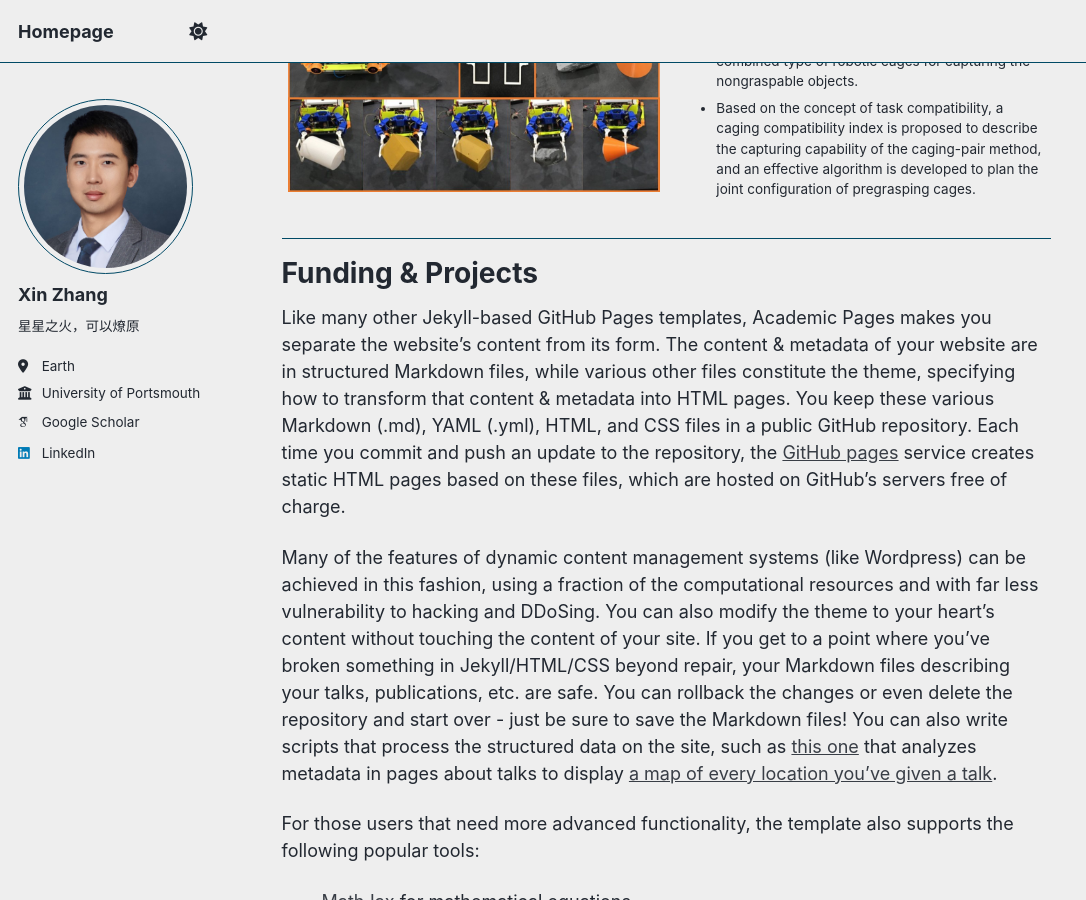
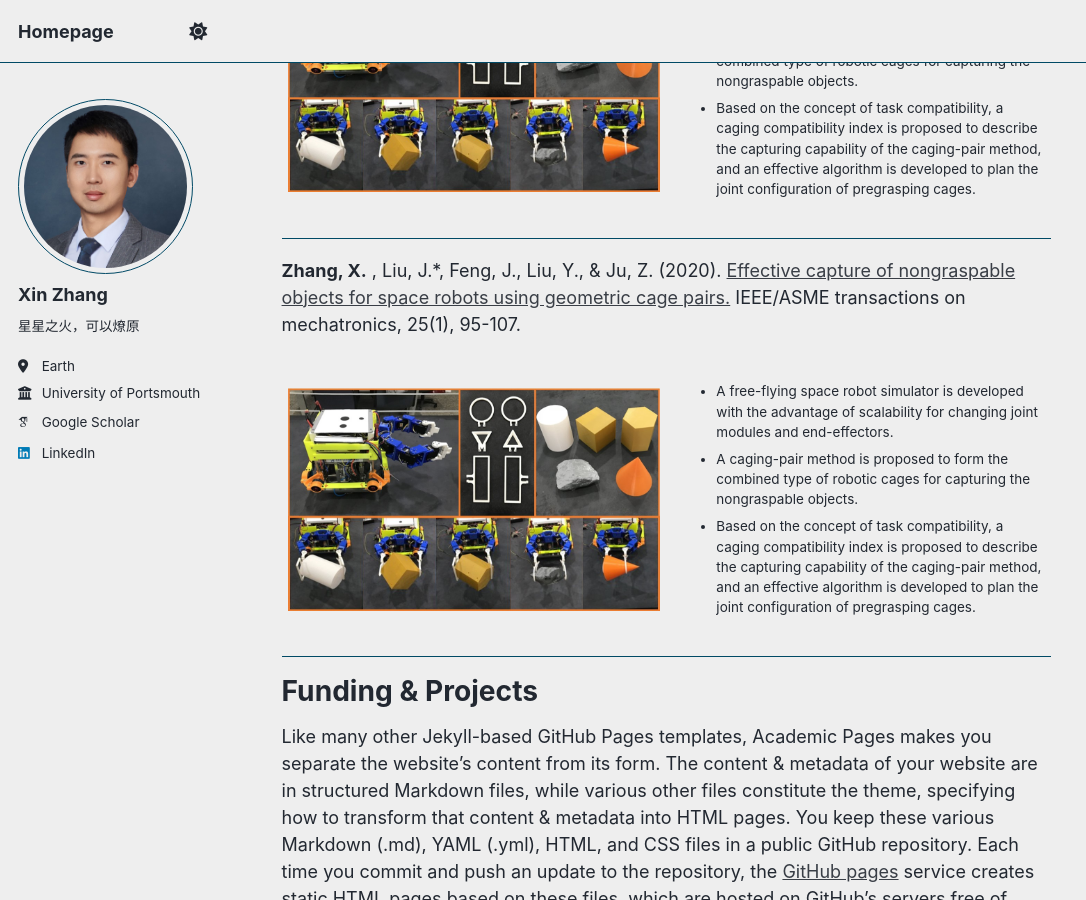
Before and after one commit to Mansion-ZX/Mansion-ZX.github.io, a Jekyll site: the page built from _pages/about.md, in a window 1280 px wide and 900 px high, scrolled down 1702 px. Shown: the whole window, without its empty margins (0-1086 px from the left). Built offline with Jekyll 4.4.1, drawn with Linux system fonts in a browser that asks for light colours; some web fonts are replaced; a script that is not in the unit is left out.

Commit message:
Update about.md

```diff
--- a/_pages/about.md
+++ b/_pages/about.md
@@ -34,6 +34,22 @@ My research journey began with **Robotic Grasping** since my PhD research topic
 
 -Robotic Grasping and Manipulation
 ------
+**Zhang, X.** , Liu, J.*, Feng, J., Liu, Y., & Ju, Z. (2020). [Effective capture of nongraspable objects for space robots using geometric cage pairs.](https://ieeexplore.ieee.org/abstract/document/8894400) IEEE/ASME transactions on mechatronics, 25(1), 95-107.
+<table border="0" style="border-collapse: collapse; border: none;">
+  <tr>
+    <td style="width: 50%; border: none;">
+      <img src="/images/Tmech20.jpg" alt="描述" width="100%">
+    </td>
+    <td style="vertical-align: top; padding-left: 10px; border: none;">
+      <ul>
+      <li>A free-flying space robot simulator is developed with the advantage of scalability for changing joint modules and end-effectors.</li>
+      <li>A caging-pair method is proposed to form the combined type of robotic cages for capturing the nongraspable objects.</li>
+      <li>Based on the concept of task compatibility, a caging compatibility index is proposed to describe the capturing capability of the caging-pair method, and an effective algorithm is developed to plan the joint configuration of pregrasping cages.</li>
+      </ul>
+    </td>
+  </tr>
+</table>
+****
 **Zhang, X.** , Liu, J.*, Feng, J., Liu, Y., & Ju, Z. (2020). [Effective capture of nongraspable objects for space robots using geometric cage pairs.](https://ieeexplore.ieee.org/abstract/document/8894400) IEEE/ASME transactions on mechatronics, 25(1), 95-107.
 <table border="0" style="border-collapse: collapse; border: none;">
   <tr>
```
